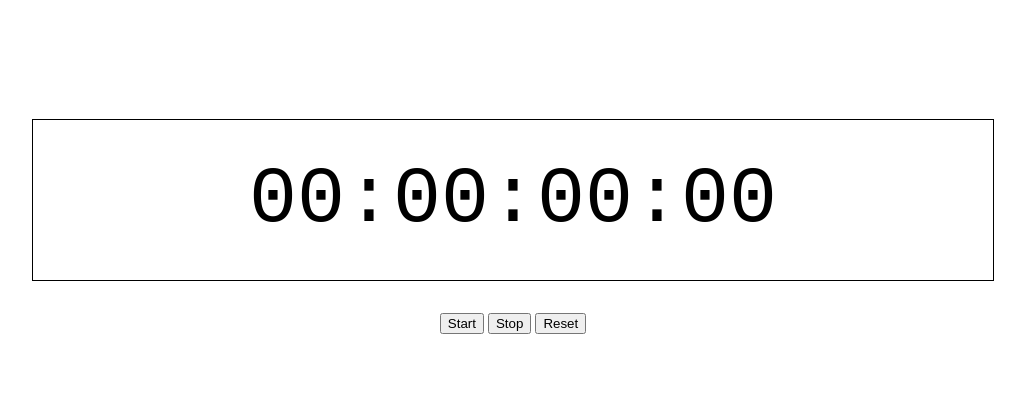
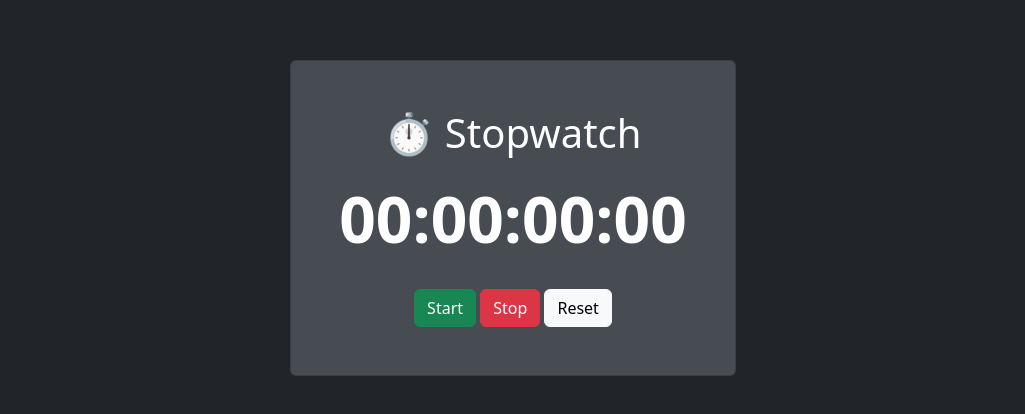
Before and after one commit to Liam-JL/web-stopwatch, a plain HTML site: page index.html in a window 1280 px wide. Shown: the part 182-596 px from the top of the page, without its empty margins (127-1152 px from the left). Drawn offline with nearby package versions, Linux system fonts and the light colour scheme.

Commit message:
Styled app with bootstrap

```diff
--- a/index.html
+++ b/index.html
@@ -4,17 +4,23 @@
     <meta charset="UTF-8">
     <meta name="viewport" content="width=device-width, initial-scale=1.0">
     <script src="script.js" defer></script>
-    <link rel="stylesheet" href="styles.css">
+    <!-- Bootstrap CSS -->
+    <link href="https://cdn.jsdelivr.net/npm/bootstrap@5.3.0/dist/css/bootstrap.min.css" rel="stylesheet">
+    <!-- Bootstrap Bundle with Popper -->
+    <script src="https://cdn.jsdelivr.net/npm/bootstrap@5.3.0/dist/js/bootstrap.bundle.min.js"></script>
     <title>Stopwatch</title>
 </head>
-<body>
-    <div class="display-container">
-        <span id="timerDisplay" class="timer-display">00:00:00:00</span>
-    </div>
-    <div class="buttons-container">
-        <button id="startBtn">Start</button>
-        <button id="stopBtn">Stop</button>
-        <button id="resetBtn">Reset</button>
+<body class="bg-dark vh-100 d-flex flex-column justify-content-center align-items-center">
+    <div class="card p-5 bg-secondary bg-opacity-50 ">
+        <h1 class="mb-4 text-center text-white">⏱ Stopwatch</h1>
+        <div class="display-container">
+            <h2 id="timerDisplay" class="display-3 fw-bold text-center text-white">00:00:00:00</h2>
+        </div>
+        <div class="buttons-container mt-4 text-center">
+            <button id="startBtn" class="btn btn-success">Start</button>
+            <button id="stopBtn" class="btn btn-danger">Stop</button>
+            <button id="resetBtn" class="btn btn-light">Reset</button>
+        </div>
     </div>
 </body>
 </html>
--- a/script.js
+++ b/script.js
@@ -1,4 +1,3 @@
-//Model
 class Model {
     constructor() {
         this.listeners = [];
@@ -49,7 +48,6 @@ class Model {
     }
 }
 
-//View
 class View {
     constructor() {
         this.timerDisplay = document.getElementById("timerDisplay")
@@ -89,7 +87,6 @@ class View {
     }
 }
 
-//Controller
 class Controller {
     constructor(model, view) {
         this.model = model;
```
Also changed, not shown: Screenshot 2025-02-03 155859.png (added), 1 other file.
